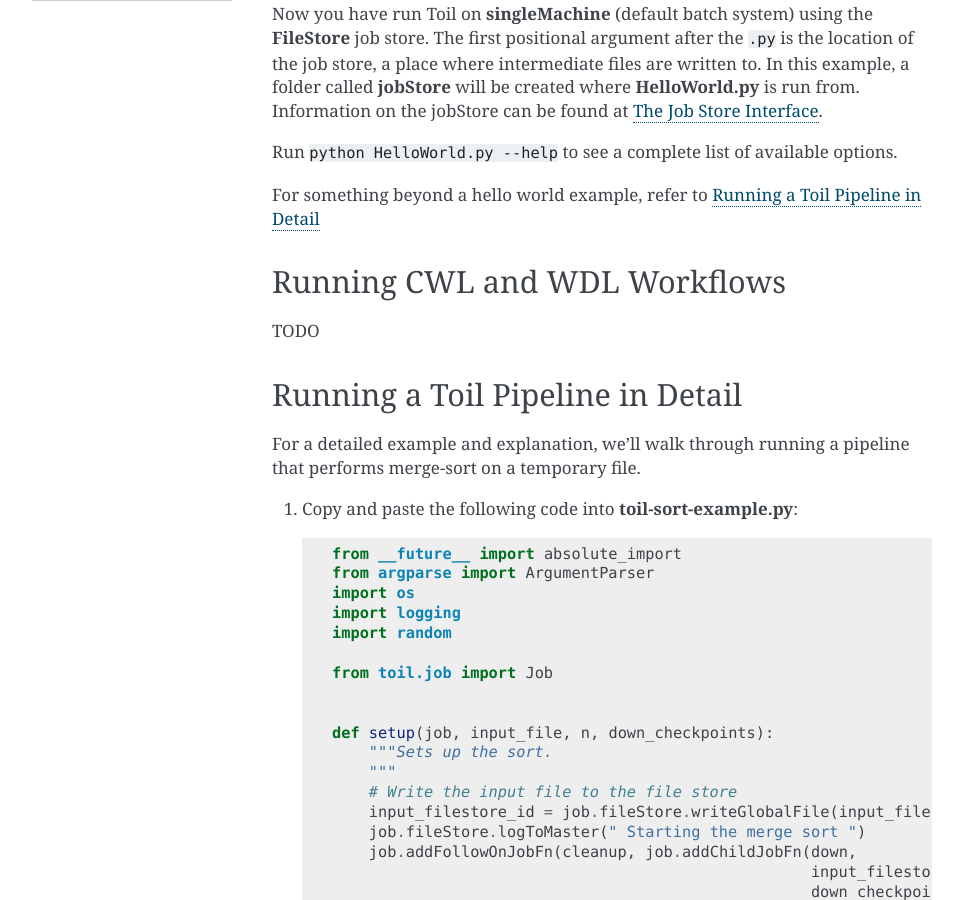
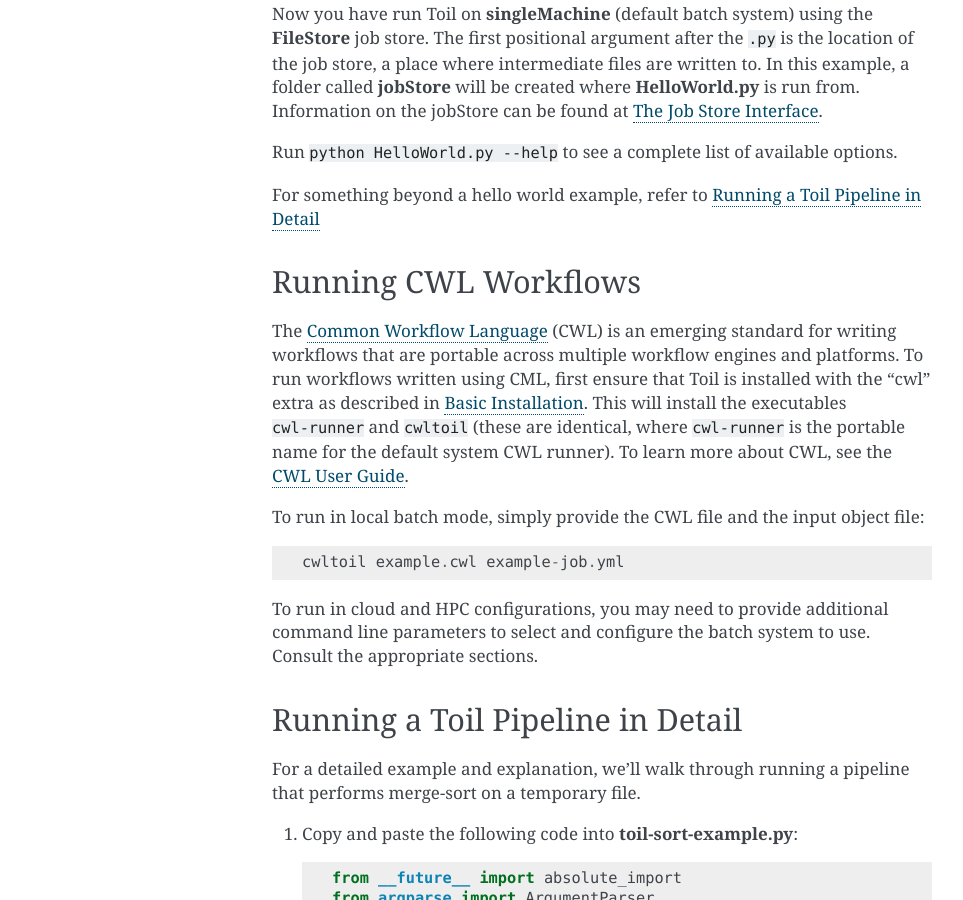
Before and after one commit to DataBiosphere/toil, a Sphinx documentation site: the page built from docs/running.rst, in a window 1280 px wide and 900 px high, scrolled down 590 px. Shown: the whole window, without its empty margins (148-1111 px from the left). Built offline with Sphinx 7.4.7, drawn with Linux system fonts in a browser that asks for light colours; pages that are not in the unit, such as notebooks, are missing from menus; the version number could not be read and is left out; some of the changed text lies outside the part shown.

Commit message:
Add documentation about running CWL workflows on Toil.

```diff
--- a/docs/index.rst
+++ b/docs/index.rst
@@ -83,8 +83,8 @@ Toil is a workflow engine entirely written in Python. It features:
 .. _Microsoft Azure: https://azure.microsoft.com
 .. _Amazon Web Services: https://aws.amazon.com/
 .. _OpenStack: https://www.openstack.org/
-.. _CWL: https://github.com/common-workflow-language/common-workflow-language
-.. _Common Workflow Language: https://github.com/common-workflow-language/common-workflow-language
+.. _CWL: http://commonwl.org
+.. _Common Workflow Language: http://commonwl.org
 .. _WDL: https://github.com/broadinstitute/wdl
 .. _Workflow Description Language: https://github.com/broadinstitute/wdl
 
--- a/docs/installation.rst
+++ b/docs/installation.rst
@@ -26,7 +26,7 @@ like support for Mesos or AWS. To install Toil with all bells and whistles use
 
 ::
 
-   pip install toil[aws,mesos,azure,encryption]
+   pip install toil[aws,mesos,azure,encryption,cwl]
 
 .. _extras: https://pythonhosted.org/setuptools/setuptools.html#declaring-extras-optional-features-with-their-own-dependencies
 
@@ -52,6 +52,8 @@ Here's what each extra provides:
 
   * :ref:`Python headers and static libraries <python-dev>`
   * :ref:`Libffi headers and library <libffi-dev>`
+
+* The ``cwl`` extra provides support for running workflows written using the `Common Workflow Language`_.
 
 .. _mesos:
 .. topic:: Apache Mesos
@@ -98,6 +100,8 @@ Here's what each extra provides:
 .. _Xcode: https://developer.apple.com/xcode/
 
 .. _Homebrew: http://brew.sh/
+
+.. _Common Workflow Language: http://commonwl.org
 
 Building & Testing
 ------------------
--- a/docs/running.rst
+++ b/docs/running.rst
@@ -36,10 +36,28 @@ Run ``python HelloWorld.py --help`` to see a complete list of available options.
 
 For something beyond a hello world example, refer to :ref:`runningDetail`
 
-Running CWL and WDL Workflows
------------------------------
+Running CWL Workflows
+---------------------
 
-TODO
+The `Common Workflow Language`_ (CWL) is an emerging standard for writing
+workflows that are portable across multiple workflow engines and platforms.  To
+run workflows written using CML, first ensure that Toil is installed with the
+"cwl" extra as described in :ref:`installation-ref`.  This will install the
+executables ``cwl-runner`` and ``cwltoil`` (these are identical, where
+``cwl-runner`` is the portable name for the default system CWL runner).  To
+learn more about CWL, see the `CWL User Guide`_.
+
+To run in local batch mode, simply provide the CWL file and the input object
+file::
+
+    cwltoil example.cwl example-job.yml
+
+To run in cloud and HPC configurations, you may need to provide additional
+command line parameters to select and configure the batch system to use.
+Consult the appropriate sections.
+
+.. _Common Workflow Language: http://commonwl.org
+.. _CWL User Guide: http://commonwl.org/draft-3/UserGuide.html
 
 .. _runningDetail:
 
@@ -290,6 +308,16 @@ Place the HelloWorld.py script on the leader node, and run::
     python --batchSystem=mesos --mesosMaster=mesos-master:5050 \
                     HelloWorld.py aws:us-west-2:my-s3-jobstore
 
+To run a CWL workflow::
+
+    cwltoil --batchSystem=mesos --mesosMaster=mesos-master:5050 \
+                    --jobStore=aws:us-west-2:my-s3-jobstore \
+                    example.cwl example-job.yml
+
+When running a CWL workflow on AWS, input files can be provided either on the
+local file system or in S3 buckets using s3:// URL references.  Final output
+files will be copied to the local file system of the leader node.
+
 .. _runningAzure:
 
 Running on Azure
@@ -336,6 +364,12 @@ Once that's done, you are now ready to actually execute a job, storing your job
         python --batchSystem=mesos --mesosMaster=10.0.0.5:5050 \
                         HelloWorld.py azure:<accountname>:hello-world001
 
+    To run a CWL workflow::
+
+        cwltoil --batchSystem=mesos --mesosMaster=10.0.0.5:5050 \
+                        --jobStore=azure:<accountname>:hello-world001 \
+                        example.cwl example-job.yml
+
     Be sure to replace ``<accountname>`` with the name of your Azure Storage Account.
 
 Note that once you run a job with a particular job store name (the part after the account name) in a particular Storage Account, you cannot re-use that name in that account unless one of the following happens:
```
Also changed, not shown: other parts of docs/index.rst (+1 -1 lines).
